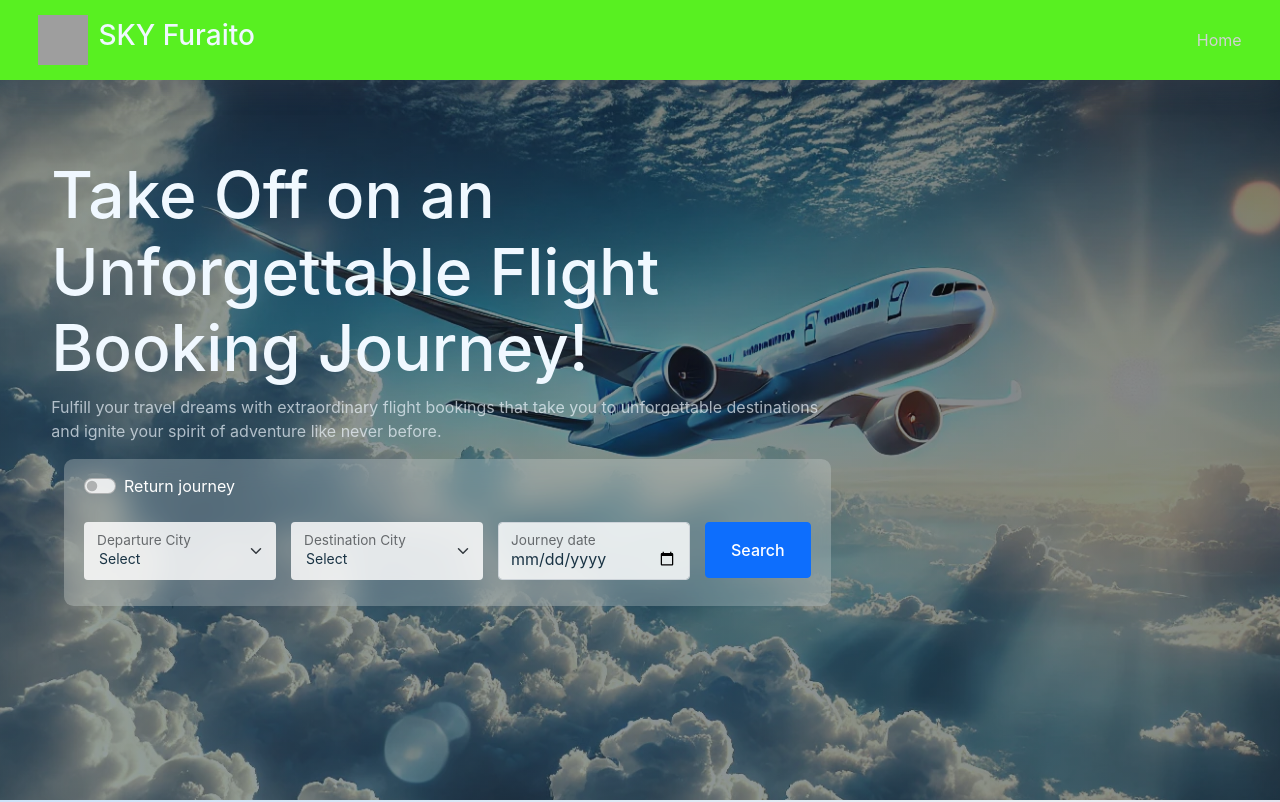
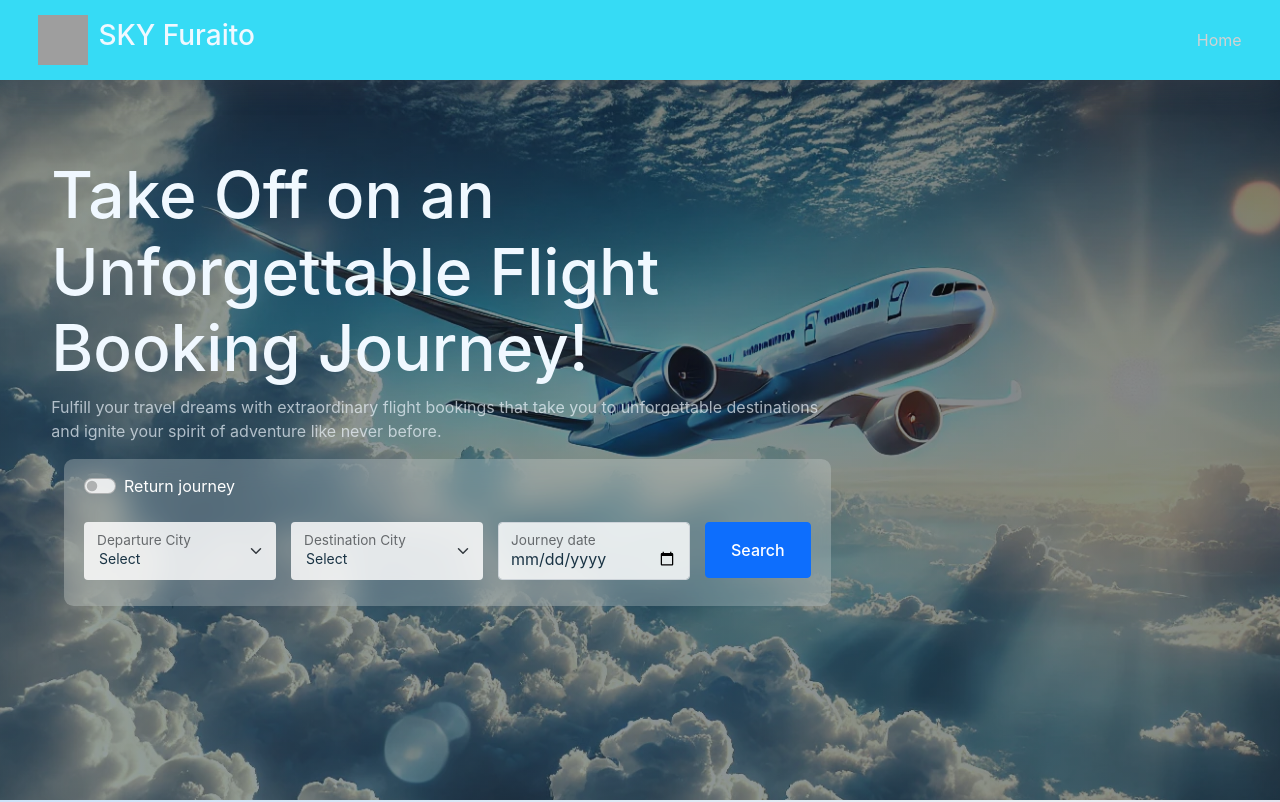
Before and after one commit to SantoshVishwakarma17/DevOps, a React (Create React App) app in the folder client/: page / in a window 1280 px wide. Shown: the top 802 px of the page. Built offline with nearby package versions, Linux system fonts and the light colour scheme; grey boxes are pictures that could not be loaded.

Commit message:
Changed the color to green

```diff
--- a/client/src/styles/Navbar.css
+++ b/client/src/styles/Navbar.css
@@ -4,7 +4,7 @@
     position: fixed;
     top: 0vh;
     z-index: 10;
-    background-color: rgb(88, 240, 33) !important;
+    background-color: rgb(54, 219, 245) !important;
     display: flex;
     justify-content: space-between;
     align-items: center;
```
